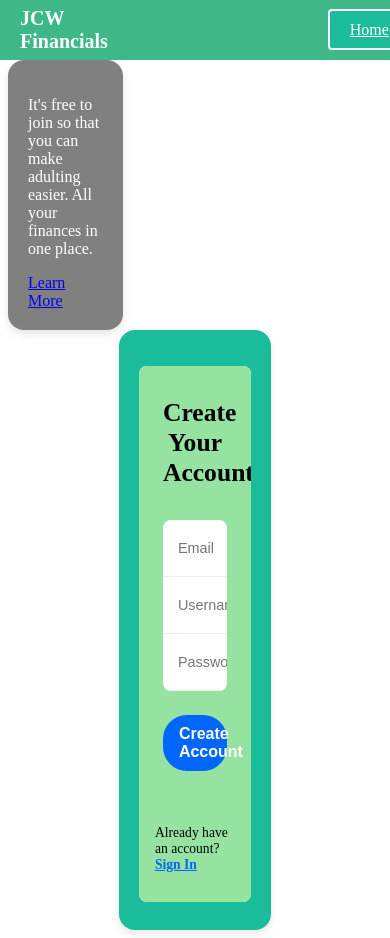
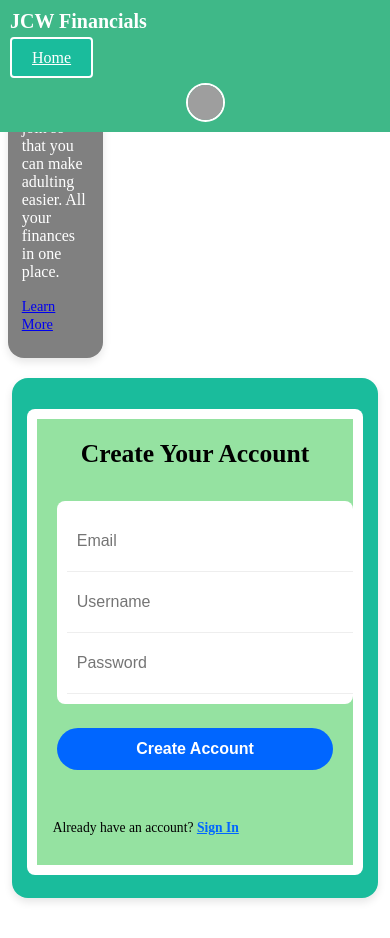
Before and after one commit to willyhill/MIScapstone, a PHP site: page /CreateAccountPage.html in a window 390 px wide. After the commit the page ends 902 px from the top, so only its background shows below. Run offline with PHP 8.4, Linux system fonts and the light colour scheme; grey boxes are pictures that could not be loaded.

Commit message:
mobile view adjusting

```diff
--- a/CreateAccountPage.html
+++ b/CreateAccountPage.html
@@ -9,7 +9,7 @@
   <link href="css/CreateAccountPage.css" rel="stylesheet">
 </head>
 <body>
-  <div class="budget-page">
+  <div class="Create Account Page">
     <header>
       <nav class="nav-bar">
         <!-- JCW Financials Logo/Button -->
--- a/css/CreateAccountPage.css
+++ b/css/CreateAccountPage.css
@@ -208,3 +208,94 @@
 .form button:hover {
   background-color: #005ce6;
 }
+
+/* Media query for screens smaller than 768px (mobile devices) */
+@media (max-width: 768px) {
+  /* Adjust the navigation bar */
+  .nav-bar {
+    flex-direction: column; /* Stack items vertically */
+    align-items: flex-start; /* Align items to the left */
+    height: auto; /* Allow height to adjust dynamically */
+    padding: 10px;
+  }
+
+  .nav-links {
+    margin-left: 0; /* Remove extra margin */
+    flex-direction: column; /* Stack links vertically */
+    width: 100%; /* Take full width */
+  }
+
+  .nav-link {
+    margin-bottom: 10px; /* Add spacing between links */
+    width: 100%; /* Make links take full width */
+    text-align: center; /* Center-align text */
+  }
+
+  /* Adjust the profile menu */
+  .profile-menu {
+    margin-right: 0; /* Remove extra margin */
+    width: 100%; /* Take full width */
+    justify-content: center; /* Center-align the profile picture */
+  }
+
+  /* Adjust the form container */
+  #section2 {
+    width: 90%; /* Take up more space on smaller screens */
+    padding: 15px; /* Reduce padding */
+    margin: 20px auto; /* Center the form */
+  }
+
+  .form-container {
+    width: 100%; /* Make the form take full width */
+    padding: 10px; /* Add some padding */
+  }
+
+  .form {
+    padding: 20px; /* Reduce padding */
+  }
+
+  .input {
+    font-size: 1rem; /* Increase font size for better readability */
+    padding: 10px; /* Add padding for touch-friendly inputs */
+  }
+
+  .form button {
+    font-size: 1rem; /* Increase button font size */
+    padding: 12px; /* Add padding for touch-friendly buttons */
+  }
+
+  /* Adjust the header and sections */
+  #header {
+    font-size: 1.2rem; /* Reduce font size */
+    padding: 10px; /* Reduce padding */
+  }
+
+  #section1 {
+    flex-direction: column; /* Stack content vertically */
+    padding: 10px; /* Reduce padding */
+  }
+
+  #section1 .container {
+    width: 90%; /* Take up more space on smaller screens */
+    padding: 15px; /* Reduce padding */
+  }
+
+  #section1 .container p {
+    font-size: 1rem; /* Adjust font size for smaller screens */
+  }
+
+  #section1 .container a {
+    font-size: 0.9rem; /* Adjust link font size */
+  }
+
+  /* Adjust dropdown menu */
+  .dropdown-menu {
+    width: 100%; /* Take full width */
+    text-align: center; /* Center-align text */
+  }
+
+  .dropdown-menu a {
+    font-size: 1rem; /* Increase font size */
+    padding: 10px; /* Add padding for touch-friendly links */
+  }
+}
```
